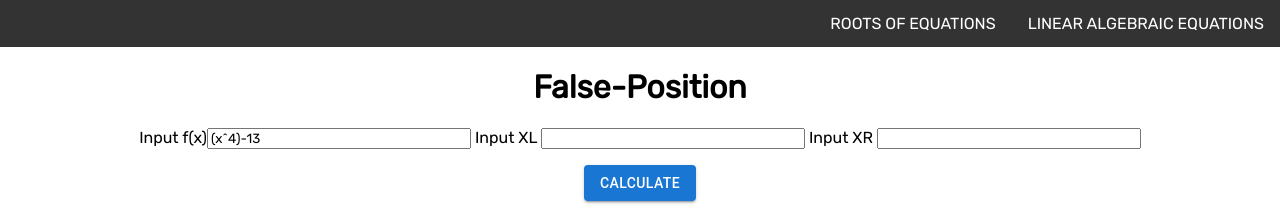
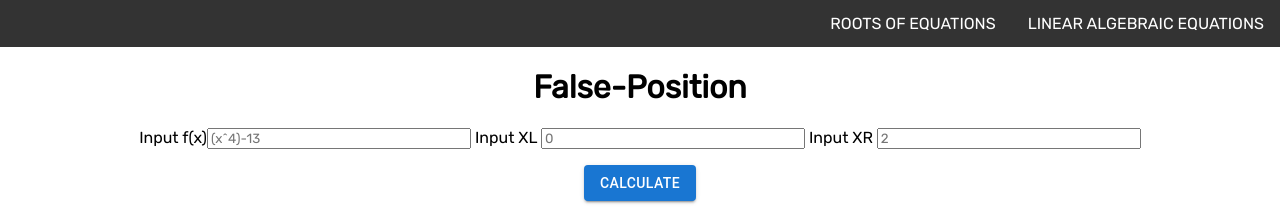
Before and after one commit to nut2334/NumerProject, a React (Create React App) app: page /False-Position in a window 1280 px wide. Shown: the top 218 px of the page. Built offline with nearby package versions, Linux system fonts and the light colour scheme.

Commit message:
ertghyjkl;

```diff
--- a/src/roots/False-Position.tsx
+++ b/src/roots/False-Position.tsx
@@ -23,7 +23,7 @@ const FalsePosition = () => {
     console.log(event.target.value)
     setXL(event.target.value)
   }
-  const [XR, setXR] = useState<string>('0')
+  const [XR, setXR] = useState<string>('2')
   const inputXR = (event: React.ChangeEvent<HTMLInputElement>) => {
     console.log(event.target.value)
     setXR(event.target.value)
@@ -143,11 +143,11 @@ const FalsePosition = () => {
       <Form >
         <Form.Group className="mb-3">
           <Form.Label>Input f(x)</Form.Label>
-          <input type="text" id="equation" value={Equation} onChange={inputEquation} style={{ width: "20%", margin: "0 auto" }} className="form-control"></input>
+          <input type="text" id="equation" placeholder={Equation} onChange={inputEquation} style={{ width: "20%", margin: "0 auto" }} className="form-control"></input>
           <Form.Label> Input XL </Form.Label>
-          <input type="number" id="XL" onChange={inputXL} style={{ width: "20%", margin: "0 auto" }} className="form-control"></input>
+          <input type="number" id="XL" placeholder={XL} onChange={inputXL} style={{ width: "20%", margin: "0 auto" }} className="form-control"></input>
           <Form.Label> Input XR </Form.Label>
-          <input type="number" id="XR" onChange={inputXR} style={{ width: "20%", margin: "0 auto" }} className="form-control"></input>
+          <input type="number" id="XR" placeholder={XR} onChange={inputXR} style={{ width: "20%", margin: "0 auto" }} className="form-control"></input>
         </Form.Group>
         <Button onClick={calculateRoot} variant="contained" sx={{ m: 2 }}>
           Calculate
```
